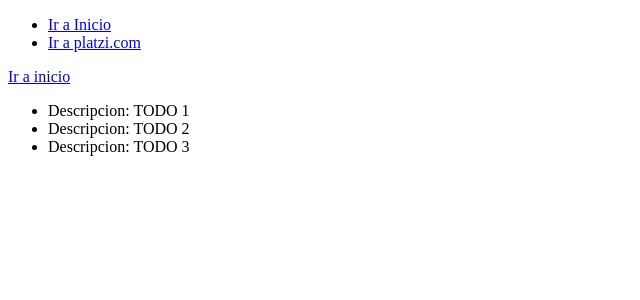
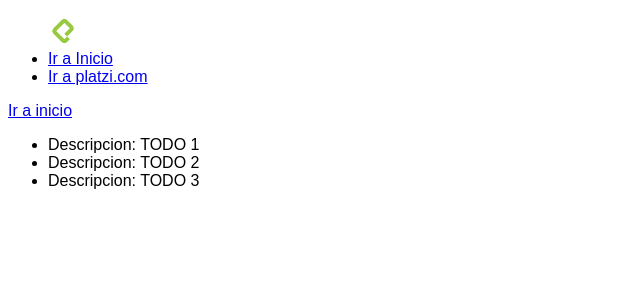
Before and after one commit to AlanVazquez99/Curso-PLATZI-flask, a Flask app: page /hello in a window 1280 px wide. Shown: the top 300 px of the page, without its empty margins (0-640 px from the left). Run offline with Flask 2, Linux system fonts and the light colour scheme.

Commit message:
Agregados estilos css

```diff
--- /dev/null
+++ b/static/css/main.css
@@ -0,0 +1,7 @@
+html {
+	font-family: sans-serif;
+}
+
+img {
+	max-width: 30px;
+}
--- a/templates/base.html
+++ b/templates/base.html
@@ -8,6 +8,8 @@
 			Flask |
 		{% endblock title %}
 	</title>
+	<link rel="stylesheet" href={{ url_for('static', filename='css/main.css')}}>
+
 </head>
 <body>
 	<header>
--- a/templates/navbar.html
+++ b/templates/navbar.html
@@ -1,5 +1,6 @@
 <nav>
 	<ul>
+		<img src="{{ url_for('static', filename='images/platzi.png' )}}" alt="Plazi Logo">
 		<li><a href="{{ url_for('index') }}">Ir a Inicio</a></li>
 		<li><a href="https://platzi.com">Ir a platzi.com</a></li>
 	</ul>
```
Also changed, not shown: static/images/platzi.png (added).
